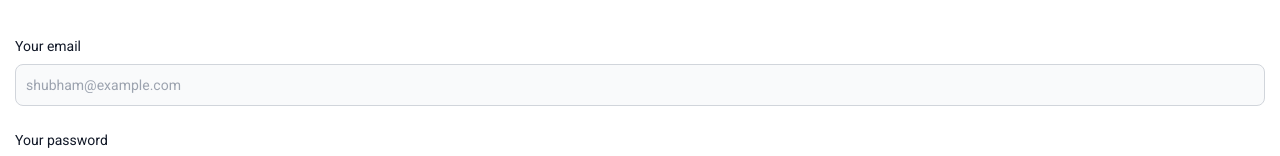
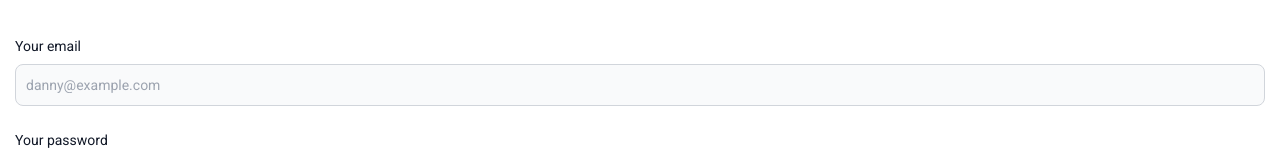
Before and after one commit to chubbyini/codebook, a React (Vite) app: page /login in a window 1280 px wide. Shown: the part 148-304 px from the top of the page. Built offline with nearby package versions, Linux system fonts and the light colour scheme; no server answers.

Commit message:
added new name variable

```diff
--- a/src/Pages/Login.jsx
+++ b/src/Pages/Login.jsx
@@ -48,7 +48,7 @@
         <form onSubmit={handleLogin}>
           <div className="mb-6">
               <label htmlFor="email" className="block mb-2 text-sm font-medium text-gray-900 dark:text-gray-300">Your email</label>
-              <input ref={email} type="email" id="email" className="bg-gray-50 border border-gray-300 text-gray-900 text-sm rounded-lg focus:ring-blue-500 focus:border-blue-500 block w-full p-2.5 dark:bg-gray-700 dark:border-gray-600 dark:placeholder-gray-400 dark:text-white dark:focus:ring-blue-500 dark:focus:border-blue-500" placeholder="shubham@example.com" required autoComplete="off" />
+              <input ref={email} type="email" id="email" className="bg-gray-50 border border-gray-300 text-gray-900 text-sm rounded-lg focus:ring-blue-500 focus:border-blue-500 block w-full p-2.5 dark:bg-gray-700 dark:border-gray-600 dark:placeholder-gray-400 dark:text-white dark:focus:ring-blue-500 dark:focus:border-blue-500" placeholder="danny@example.com" required autoComplete="off" />
           </div>
           <div className="mb-6">
               <label htmlFor="password" className="block mb-2 text-sm font-medium text-gray-900 dark:text-gray-300">Your password</label>
```
Also changed, not shown: data/db.json (line endings or trailing spaces).
